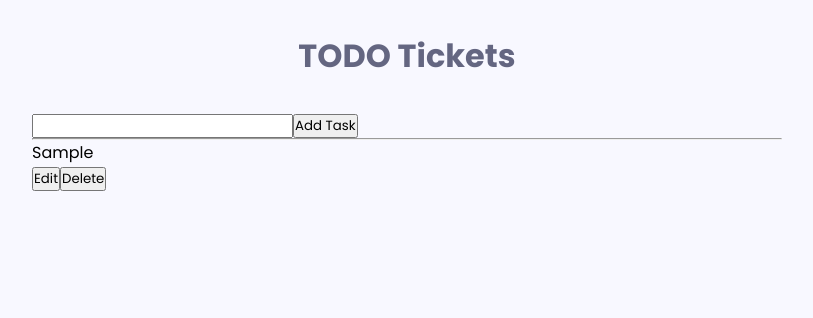
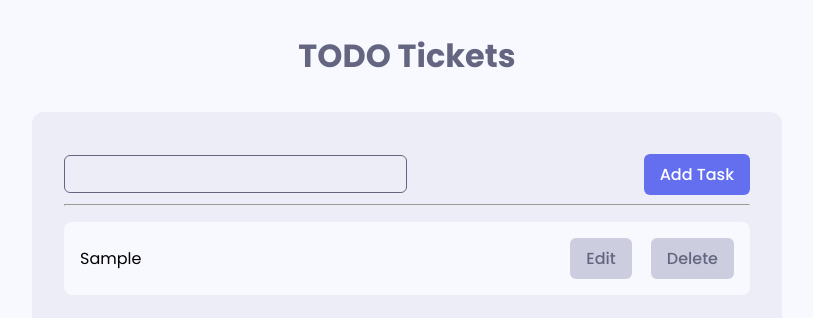
Before and after one commit to adelaw22/react-todo-reduxtoolkit, a React (Vite) app: page / in a window 1280 px wide. Both pictures are taken after typing "Sample" into the empty fields and a click on the button "Add Task". Shown: the top 318 px of the page, without its empty margins (233-1046 px from the left). Built offline with nearby package versions, Linux system fonts and the light colour scheme.

Commit message:
updated user interface

```diff
--- a/src/componets/AppContent.jsx
+++ b/src/componets/AppContent.jsx
@@ -2,6 +2,8 @@ import React from 'react'
 import { useSelector } from 'react-redux'
 import TodoItem from './TodoItem'
 import TodoCard from './TodoCard'
+
+import styles from '../styles/modules/app.module.scss'
 
 const AppContent = () => {
   const todos = useSelector((state) => state.todos)
@@ -9,14 +11,14 @@ const AppContent = () => {
   console.log(todos)
 
   return (
-   <>
+   <div className={styles.appContent}>
 
      {todos.map((item) =>(
       <TodoCard key={item.id}>
         <TodoItem todoItem={item}/>
       </TodoCard>
     ))}
-   </>
+   </div>
 
   )
 }
--- a/src/componets/AppHeader.jsx
+++ b/src/componets/AppHeader.jsx
@@ -3,6 +3,7 @@ import { useDispatch } from 'react-redux'
 import { addTodo } from '../slices/todoSlice'
 import CustomBtn from './CustomBtn'
 import CustomInput from './CustomInput'
+import styles from '../styles/modules/app.module.scss'
 
 const AppHeader = () => {
   const dispatch = useDispatch()
@@ -15,10 +16,10 @@ const AppHeader = () => {
   }
 
   return (
-    <>
+    <div className={styles.appHeader}>
     <CustomInput inputValue={inputValue} setInputValue={setInputValue}/>
     <CustomBtn variant='primary' type='button' onClick={handleChange}>Add Task</CustomBtn>
-    </>
+    </div>
   )
 }
 
--- a/src/componets/CustomBtn.jsx
+++ b/src/componets/CustomBtn.jsx
@@ -2,10 +2,10 @@ import React from 'react'
 import { getClasses } from '../utils/getClasses'
 import styles from '../styles/modules/button.module.scss'
 
-const CustomBtn = ({ type, variant = 'primary', children, ...rest }) => {
+const CustomBtn = ({ type, variant, children, ...rest }) => {
   const btnColor = {
-    Primary: 'primary',
-    Secondary: 'secondary',
+    primary: 'primary',
+    secondary: 'secondary',
   }
 
   return (
--- a/src/componets/CustomInput.jsx
+++ b/src/componets/CustomInput.jsx
@@ -1,10 +1,11 @@
 import React, { useState } from 'react'
+import styles from '../styles/modules/input.module.scss'
 
 const CustomInput = ({inputValue, setInputValue}) => {
 
   return (
     <>
-        <input type='text' value={inputValue} onChange={(e)=>setInputValue(e.target.value)}/>
+        <input className={styles.input} type='text' value={inputValue} onChange={(e)=>setInputValue(e.target.value)}/>
     </>
   )
 }
--- a/src/componets/TodoCard.jsx
+++ b/src/componets/TodoCard.jsx
@@ -1,8 +1,9 @@
 import React from 'react'
+import styles from '../styles/modules/app.module.scss'
 
 const TodoCard = ({children, ...rest}) => {
   return (
-    <div {...rest}>{children}</div>
+    <div className={styles.card} {...rest}>{children}</div>
   )
 }
 
--- a/src/styles/modules/app.module.scss
+++ b/src/styles/modules/app.module.scss
@@ -4,6 +4,12 @@
   max-width: 750px;
   width: 100%;
   margin: 0 auto;
+  background-color: var(--bg-2);
+  padding: 2rem;
+  border-radius: 12px;
+  @include smallDeviceSize {
+    padding: 1.5rem;
+  }
 }
 .appHeader {
   display: flex;
@@ -11,14 +17,21 @@
   justify-content: space-between;
   height: 60px;
 }
-.content__wrapper {
-  background-color: var(--bg-2);
-  padding: 2rem;
-  border-radius: 12px;
-  @include smallDeviceSize {
-    padding: 1.5rem;
-  }
+.appContent{
+ padding-block:1rem;
 }
+
+.card{
+  padding: 1rem;
+  margin-bottom: 1rem;
+  border-radius: 0.5rem;
+  width:100%;
+  display: flex;
+  align-items: center;
+  justify-content: space-between;
+  background-color:var(--bg-1)
+}
+
 .emptyText {
   // display: inline-block;
   font-size: 1.6rem;
--- a/src/styles/modules/button.module.scss
+++ b/src/styles/modules/button.module.scss
@@ -0,0 +1,22 @@
+.button {
+	display: inline-block;
+	height: auto;
+	padding: 0.5rem 1rem;
+    margin-left:1.2rem;
+	border: none;
+	border-radius: 6px;
+	font-weight: 500;
+	font-size: 1rem;
+	text-decoration: none;
+	text-transform: capitalize;
+	cursor: pointer;
+	overflow: hidden;
+}
+.button--primary {
+	background-color: var(--primaryPurple);
+	color: var(--white);
+}
+.button--secondary {
+	background-color: var(--bg-3);
+	color: var(--black-1);
+}
--- /dev/null
+++ b/src/styles/modules/input.module.scss
@@ -0,0 +1,8 @@
+.input{
+    background-color: transparent;
+    border: 1px solid #646681;
+    border-radius: 6px;
+    max-width: 50%;
+    width:100%;
+    padding: 0.5rem 0.7rem;
+}
```
